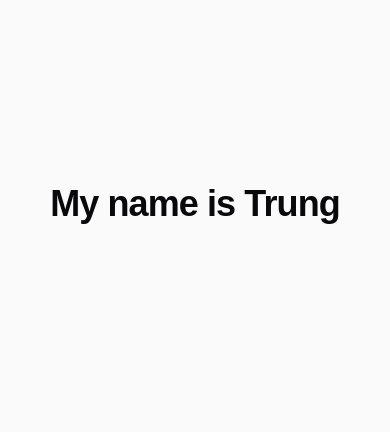
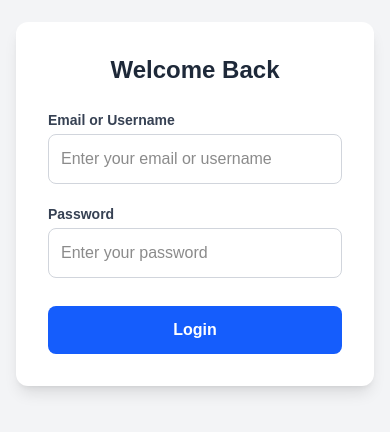
Before and after one commit to TrungDinh15/my-app, a Next.js app: page / in a window 390 px wide. Shown: the part 218-650 px from the top of the page. Built offline with nearby package versions, Linux system fonts and the light colour scheme.

Commit message:
Add responsive Login page for Lab 1

```diff
--- a/app/page.tsx
+++ b/app/page.tsx
@@ -1,9 +1,55 @@
 export default function Home() {
   return (
-    <main className="flex min-h-screen items-center justify-center bg-zinc-50 px-6 text-zinc-950">
-      <h1 className="text-center text-4xl font-semibold tracking-tight sm:text-6xl">
-        My name is Trung
-      </h1>
-    </main>
+    <div className="flex min-h-screen items-center justify-center bg-gray-100 p-4">
+      <div className="w-full max-w-md rounded-xl bg-white p-8 shadow-lg">
+
+        <h1 className="mb-6 text-center text-2xl font-bold text-gray-800">
+          Welcome Back
+        </h1>
+
+        <form className="flex flex-col gap-5">
+          {/* Email / Username Field */}
+          <div>
+            <label
+              className="mb-1 block text-sm font-semibold text-gray-700"
+              htmlFor="username"
+            >
+              Email or Username
+            </label>
+            <input
+              type="text"
+              id="username"
+              placeholder="Enter your email or username"
+              className="w-full rounded-lg border border-gray-300 p-3 outline-none transition focus:border-blue-500 focus:ring-1 focus:ring-blue-500"
+            />
+          </div>
+
+          {/* Password Field */}
+          <div>
+            <label
+              className="mb-1 block text-sm font-semibold text-gray-700"
+              htmlFor="password"
+            >
+              Password
+            </label>
+            <input
+              type="password"
+              id="password"
+              placeholder="Enter your password"
+              className="w-full rounded-lg border border-gray-300 p-3 outline-none transition focus:border-blue-500 focus:ring-1 focus:ring-blue-500"
+            />
+          </div>
+
+          {/* Login Button */}
+          <button
+            type="button"
+            className="mt-2 w-full rounded-lg bg-blue-600 p-3 font-bold text-white transition hover:bg-blue-700 active:bg-blue-800"
+          >
+            Login
+          </button>
+        </form>
+
+      </div>
+    </div>
   );
 }
```
